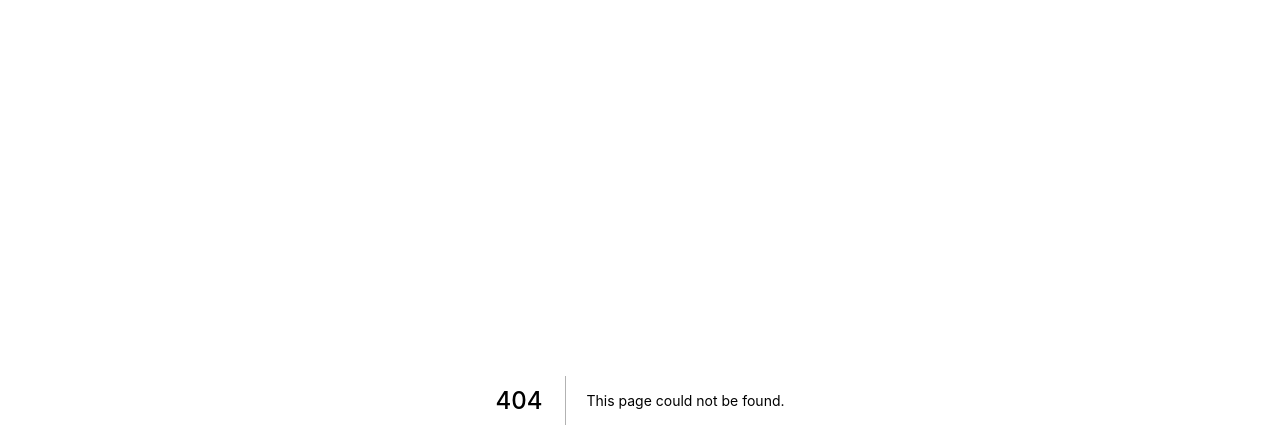
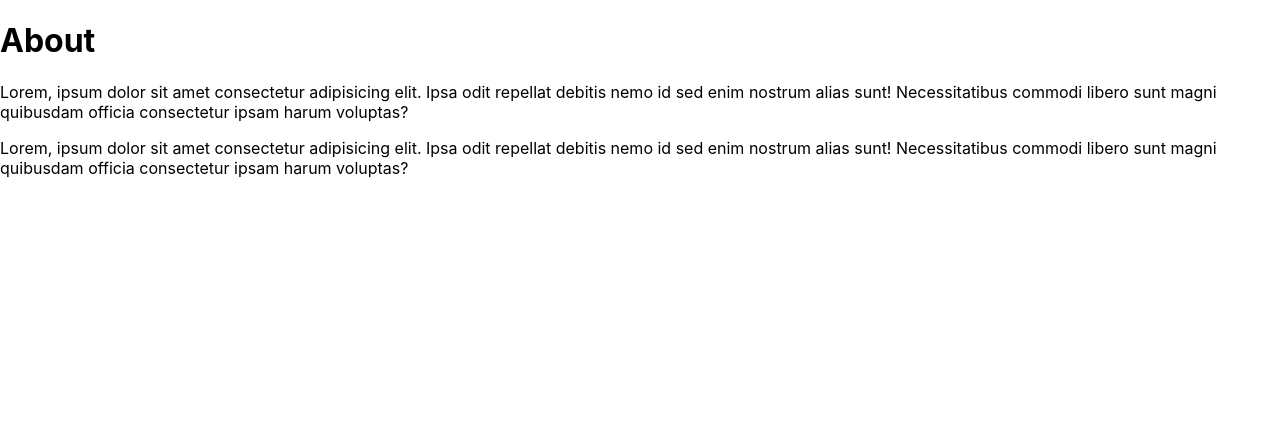
Before and after one commit to adityajinegar/list-of-people-nextjs, a Next.js app: page /about in a window 1280 px wide. Before the commit this address had no page. Shown: the top 448 px of the page. Built offline with nearby package versions, Linux system fonts and the light colour scheme.

Commit message:
Create about.js

```diff
--- /dev/null
+++ b/pages/about.js
@@ -0,0 +1,21 @@
+const About = () => {
+  return (
+    <div>
+      <h1>About</h1>
+      <p>
+        Lorem, ipsum dolor sit amet consectetur adipisicing elit. Ipsa odit
+        repellat debitis nemo id sed enim nostrum alias sunt! Necessitatibus
+        commodi libero sunt magni quibusdam officia consectetur ipsam harum
+        voluptas?
+      </p>
+      <p>
+        Lorem, ipsum dolor sit amet consectetur adipisicing elit. Ipsa odit
+        repellat debitis nemo id sed enim nostrum alias sunt! Necessitatibus
+        commodi libero sunt magni quibusdam officia consectetur ipsam harum
+        voluptas?
+      </p>
+    </div>
+  );
+};
+
+export default About;
```
